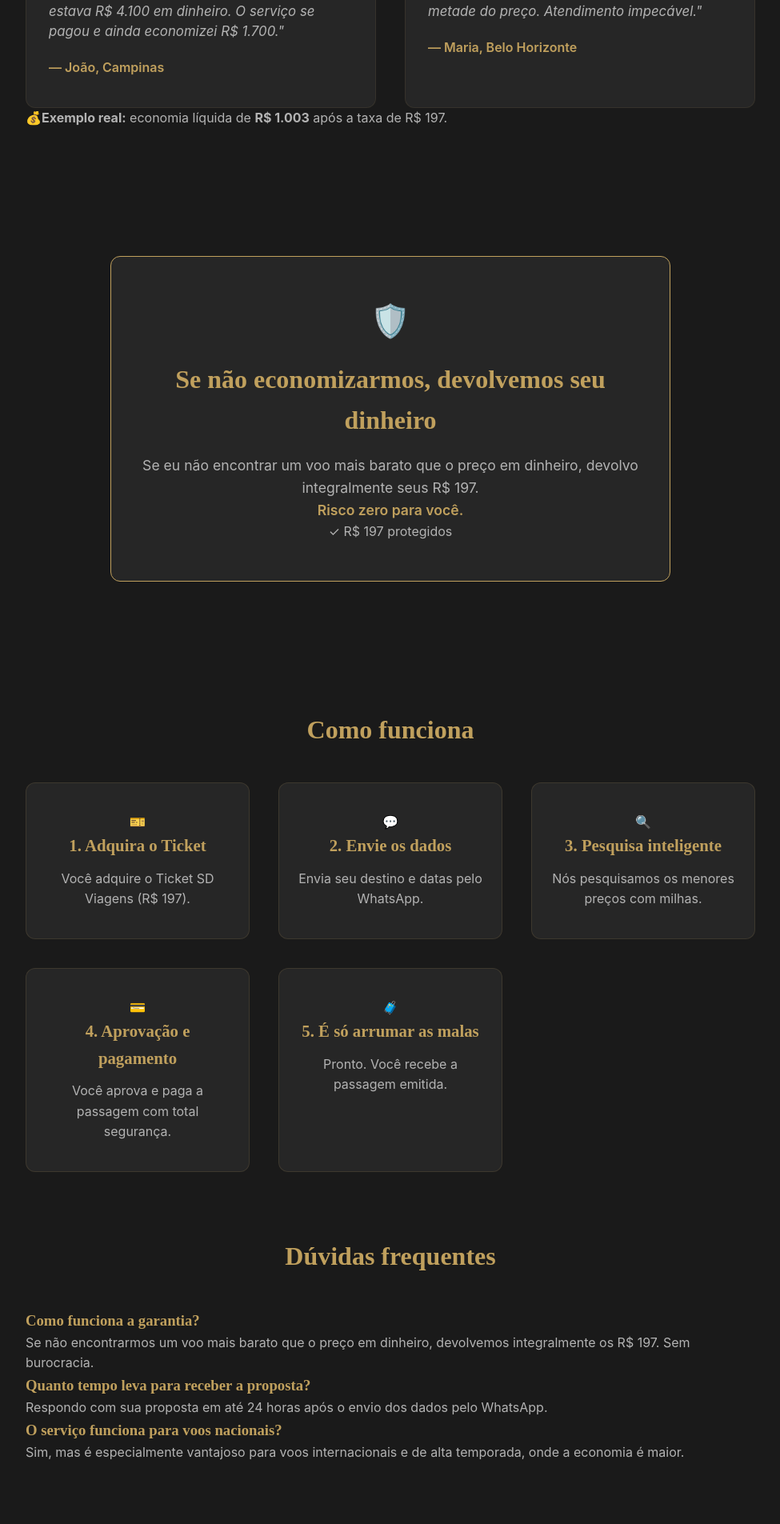
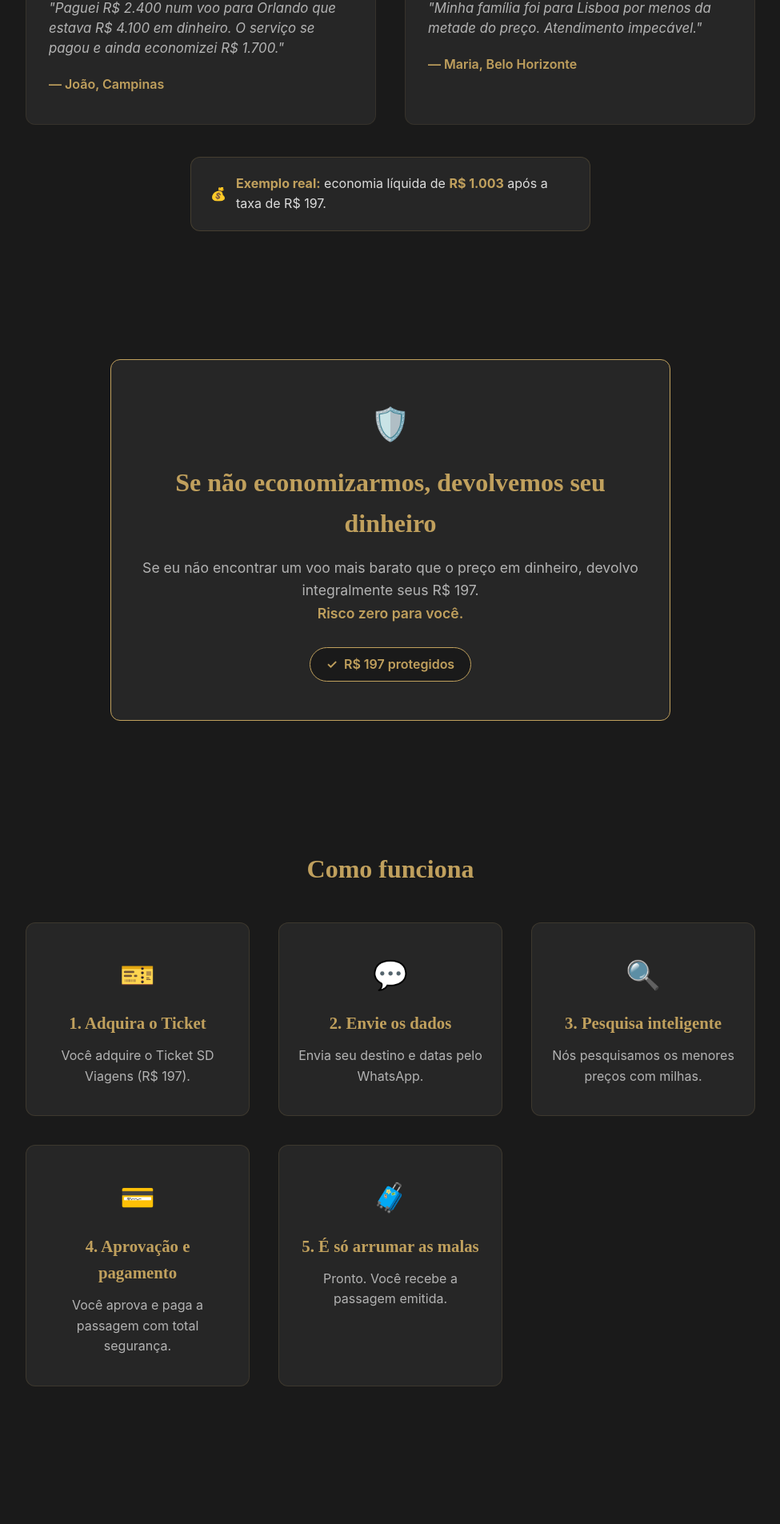
Before and after one commit to Afilliate/lp-milhas, a React (Vite) app: page / in a window 1280 px wide. Shown: the part 860-2765 px from the top of the page at 80% size, without its empty margins (152-1127 px from the left). Built offline with nearby package versions, Linux system fonts and the light colour scheme.

Commit message:
Revise App.css for SD Viagens styles and layout
Updated styles for SD Viagens, including new sections for CTA and FAQ, and modified existing styles for better layout and responsiveness.

```diff
--- a/src/App.css
+++ b/src/App.css
@@ -1,11 +1,11 @@
 /* ============================================================
-   TICKET MILHAS (SD Viagens) – ESTILOS
+   SD VIAGENS – CONCIERGE DE VOOS INTERNACIONAIS
    Paleta:
-   - Fundo escuro: #1a1a1a
+   - Fundo principal: #1a1a1a
    - Texto base: #b3b3b3
    - Destaque (dourado): #C0A05D
-   - Fundo de cards: #262626
-   - Bordas sutis: rgba(192, 160, 93, 0.2)
+   - Cards: #262626
+   - Bordas sutis: rgba(192, 160, 93, 0.15)
    ============================================================ */
 
 * {
@@ -65,6 +65,7 @@
 .header-content {
   display: flex;
   align-items: center;
+  justify-content: center;
   gap: 16px;
 }
 
@@ -115,7 +116,7 @@
 }
 
 /* ============================================================ */
-/* HERO COM BACKGROUND IMAGE */
+/* HERO */
 /* ============================================================ */
 .hero {
   position: relative;
@@ -130,7 +131,7 @@
 .hero-overlay {
   position: absolute;
   inset: 0;
-  background: rgba(0, 0, 0, 0.65);
+  background: linear-gradient(to bottom, rgba(0, 0, 0, 0.6), rgba(26, 26, 26, 0.9));
   z-index: 1;
 }
 
@@ -152,6 +153,49 @@
 }
 
 /* ============================================================ */
+/* CTA INTERMEDIÁRIO */
+/* ============================================================ */
+.cta-mid {
+  padding: 60px 0;
+  text-align: center;
+  background: #1a1a1a;
+}
+
+.guarantee-reminder {
+  margin-top: 20px;
+  color: #888;
+  font-size: 0.95rem;
+  display: flex;
+  align-items: center;
+  justify-content: center;
+  gap: 8px;
+}
+
+/* ============================================================ */
+/* EXEMPLO REAL DE ECONOMIA */
+/* ============================================================ */
+.economy-example {
+  margin-top: 40px;
+  padding: 20px 24px;
+  background: #262626;
+  border: 1px solid rgba(192, 160, 93, 0.2);
+  border-radius: 12px;
+  display: flex;
+  align-items: center;
+  justify-content: center;
+  gap: 12px;
+  color: #ddd;
+  font-size: 1rem;
+  max-width: 500px;
+  margin-left: auto;
+  margin-right: auto;
+}
+
+.economy-example strong {
+  color: #C0A05D;
+}
+
+/* ============================================================ */
 /* COMO FUNCIONA */
 /* ============================================================ */
 .how-it-works {
@@ -160,7 +204,7 @@
 
 .steps-grid {
   display: grid;
-  grid-template-columns: repeat(auto-fit, minmax(250px, 1fr));
+  grid-template-columns: repeat(auto-fit, minmax(220px, 1fr));
   gap: 36px;
 }
 
@@ -285,22 +329,6 @@
   font-size: 1.05rem;
 }
 
-.upsell {
-  margin-top: 28px;
-  font-size: 0.9rem;
-  color: #888;
-}
-
-.upsell a {
-  color: #888;
-  text-decoration: underline;
-  transition: color 0.2s;
-}
-
-.upsell a:hover {
-  color: #C0A05D;
-}
-
 /* ============================================================ */
 /* FOOTER */
 /* ============================================================ */
@@ -310,6 +338,12 @@
   text-align: center;
   color: #888;
   font-size: 0.95rem;
+}
+
+.footer-security {
+  margin: 12px 0;
+  font-size: 0.85rem;
+  color: #666;
 }
 
 .footer a {
@@ -337,6 +371,7 @@
     padding: 80px 0;
   }
 
+  .cta-mid,
   .how-it-works,
   .testimonials,
   .guarantee,
@@ -354,69 +389,86 @@
     padding: 32px 20px;
   }
 
-  .header-content {
-    justify-content: center;
+  .economy-example {
+    flex-direction: column;
+    text-align: center;
   }
 }
 /* ============================================================ */
-/* PÁGINA DE AGRADECIMENTO */
+/* NOVOS ESTILOS PREMIUM – SD VIAGENS */
 /* ============================================================ */
-.thankyou-page {
-  display: flex;
-  align-items: center;
-  justify-content: center;
-  min-height: calc(100vh - 160px); /* header + footer */
-  padding: 60px 0;
+
+/* Estrelas nos depoimentos */
+.testimonial-stars {
+  color: #C0A05D;
+  font-size: 1.2rem;
+  letter-spacing: 2px;
+  margin-bottom: 16px;
 }
 
-.thankyou-content {
-  text-align: center;
+/* Selo de garantia dentro do card */
+.guarantee-seal {
+  margin-top: 28px;
+  display: inline-flex;
+  align-items: center;
+  gap: 8px;
+  background: #1a1a1a;
+  border: 1px solid #C0A05D;
+  padding: 8px 20px;
+  border-radius: 30px;
+  font-weight: 600;
+  color: #C0A05D;
 }
 
-.thankyou-content h1 {
+/* Ícones no passo a passo */
+.step-icon {
   font-size: 2.2rem;
-  margin-bottom: 20px;
+  margin-bottom: 16px;
 }
 
-.thankyou-content .subtitle {
-  font-size: 1.15rem;
-  margin-bottom: 36px;
-  color: #b3b3b3;
-  max-width: 650px;
-  margin-left: auto;
-  margin-right: auto;
+/* FAQ */
+.faq {
+  padding: 80px 0;
+  background: #1a1a1a;
 }
 
-.instructions {
-  margin-bottom: 36px;
-  color: #b3b3b3;
+.faq-grid {
+  display: grid;
+  grid-template-columns: repeat(auto-fit, minmax(280px, 1fr));
+  gap: 36px;
+  max-width: 800px;
+  margin: 0 auto;
 }
 
-.instructions ol {
-  text-align: left;
-  max-width: 400px;
-  margin: 16px auto 20px;
-  padding-left: 20px;
-  line-height: 1.7;
+.faq-item {
+  background: #262626;
+  border: 1px solid rgba(192, 160, 93, 0.1);
+  border-radius: 12px;
+  padding: 28px 24px;
 }
 
-.guarantee-thankyou {
-  margin-top: 48px;
-  display: flex;
-  align-items: center;
-  gap: 12px;
-  justify-content: center;
+.faq-item h3 {
+  font-size: 1.2rem;
+  margin-bottom: 12px;
+  color: #C0A05D;
+}
+
+.faq-item p {
   color: #b3b3b3;
   font-size: 0.95rem;
-  max-width: 500px;
-  margin-left: auto;
-  margin-right: auto;
-  background: #262626;
-  padding: 16px 24px;
-  border-radius: 8px;
-  border: 1px solid rgba(192, 160, 93, 0.15);
 }
 
-.guarantee-thankyou strong {
-  color: #C0A05D;
+/* Texto de urgência no CTA final */
+.cta-urgency {
+  margin-top: 20px;
+  font-size: 0.9rem;
+  color: #888;
+  font-style: italic;
 }
+
+/* Ajuste responsivo para FAQ */
+@media (max-width: 768px) {
+  .faq-grid {
+    grid-template-columns: 1fr;
+  }
+}
```
